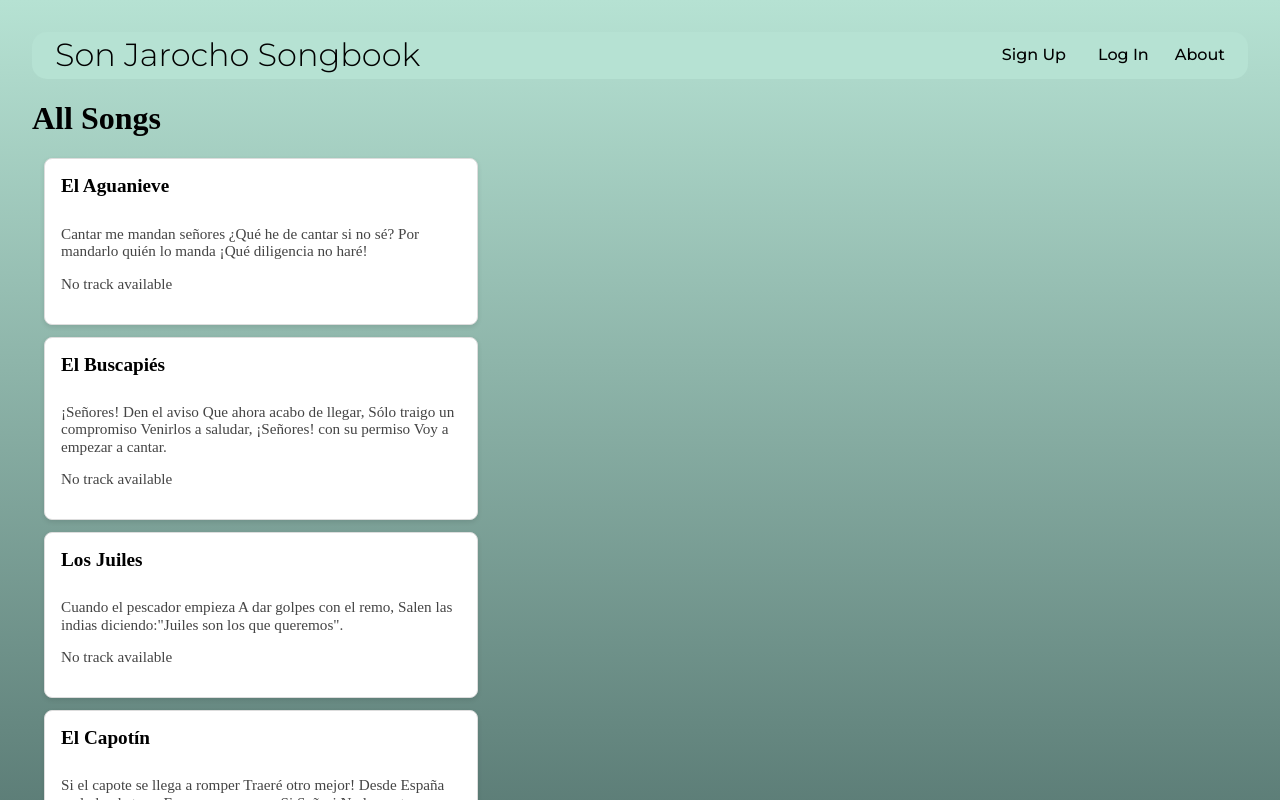
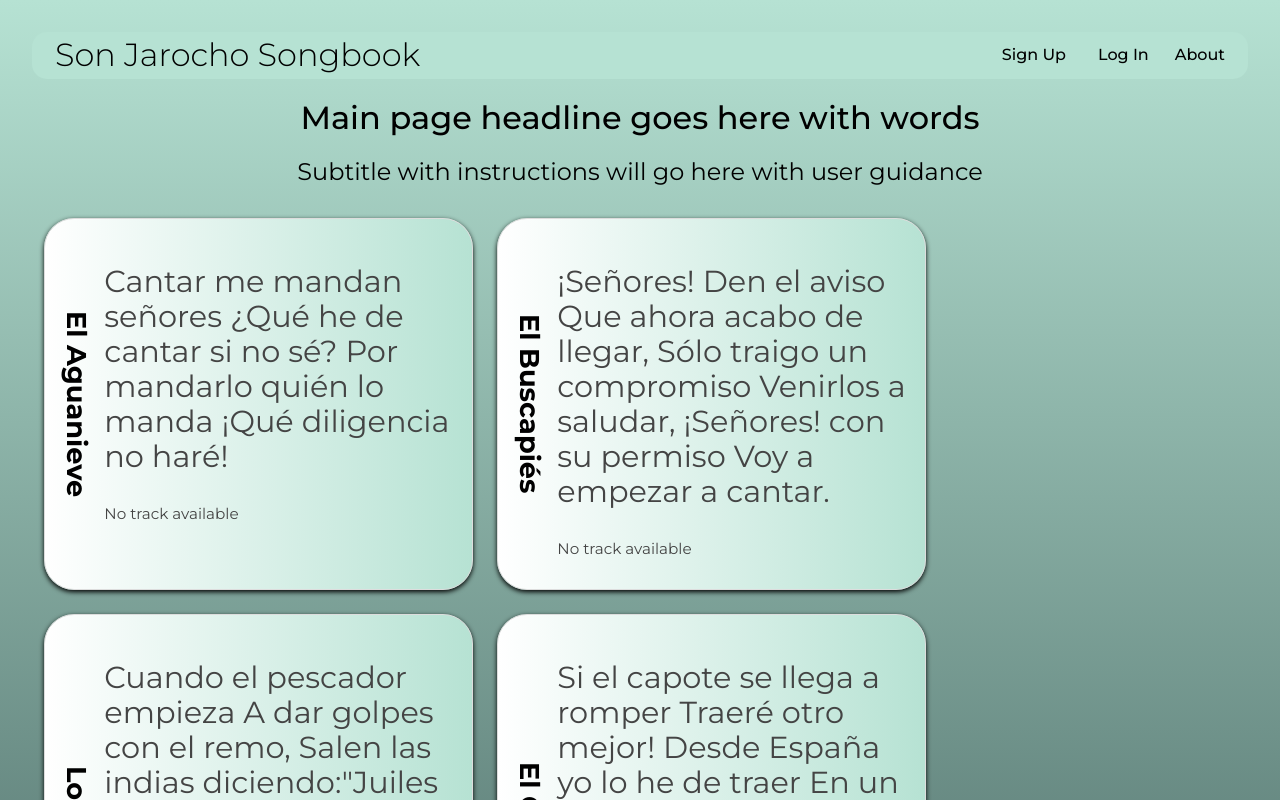
Before and after one commit to ajuarezse/tripleTenFinalProject_React, a React (Vite) app: page / in a window 1280 px wide. Shown: the top 800 px of the page. Built offline with nearby package versions, Linux system fonts and the light colour scheme; no server answers.

Commit message:
adjust gradients and margins

```diff
--- a/src/components/App/App.css
+++ b/src/components/App/App.css
@@ -9,6 +9,6 @@
 
 .app__content {
   max-width: 1360px;
-  margin: 0 auto;
+  margin: 0;
   padding: 2em;
 }
--- a/src/components/ItemCard/ItemCard.css
+++ b/src/components/ItemCard/ItemCard.css
@@ -1,15 +1,15 @@
 .item-card {
   border: 1px solid #ddd;
-  border-radius: 8px;
-  box-shadow: 0 2px 5px rgba(0, 0, 0, 0.1);
+  border-radius: 30px;
+  box-shadow: 0 2px 5px rgba(0, 0, 0);
   padding: 16px;
   margin: 12px;
-  background-color: #fff;
   display: flex;
-  flex-direction: column;
+  flex-direction: row;
   gap: 12px;
-  max-width: 400px;
+  max-width: 395px;
   cursor: pointer;
+  background-image: linear-gradient(to right, white, #b6e2d3);
 }
 
 .item-card__header {
@@ -20,7 +20,8 @@
 
 .item-card__title {
   margin: 0;
-  font-size: 1.2rem;
+  font-size: 1.7rem;
+  writing-mode: tb;
 }
 
 .item-card__content {
@@ -33,23 +34,6 @@
   justify-content: flex-start;
 }
 
-.item-card__like-button {
-  background-color: transparent;
-  border: 1px solid #888;
-  padding: 6px 12px;
-  border-radius: 4px;
-  cursor: pointer;
-  font-size: 0.9rem;
-  color: #333;
-  transition: all 0.2s ease;
+.item-card__lyrics {
+  font-size: 2em;
 }
-
-.item-card__like-button:hover {
-  background-color: #f0f0f0;
-}
-
-.item-card__like-button.liked {
-  background-color: #ffebee;
-  border-color: #e57373;
-  color: #d32f2f;
-}
--- a/src/components/Main/Main.css
+++ b/src/components/Main/Main.css
@@ -0,0 +1,20 @@
+.main {
+  font-family: "Montserrat", Arial, Helvetica, sans-serif;
+}
+
+.main__title {
+  display: flex;
+  font-weight: 500;
+  justify-content: center;
+}
+
+.main__subtitle {
+  display: flex;
+  justify-content: center;
+  font-weight: 400;
+}
+
+.main__songs-list {
+  display: flex;
+  flex-wrap: wrap;
+}
--- a/src/components/Main/Main.jsx
+++ b/src/components/Main/Main.jsx
@@ -6,7 +6,10 @@ import ItemCard from "../ItemCard/ItemCard";
 function Main({ likedSongs, onLike, handleCardClick }) {
   return (
     <main className="main">
-      <h1>All Songs</h1>
+      <h1 className="main__title">Main page headline goes here with words</h1>
+      <h2 className="main__subtitle">
+        Subtitle with instructions will go here with user guidance
+      </h2>
       <div className="main__songs-list">
         {mockLyrics.map((song) => (
           <ItemCard
```
